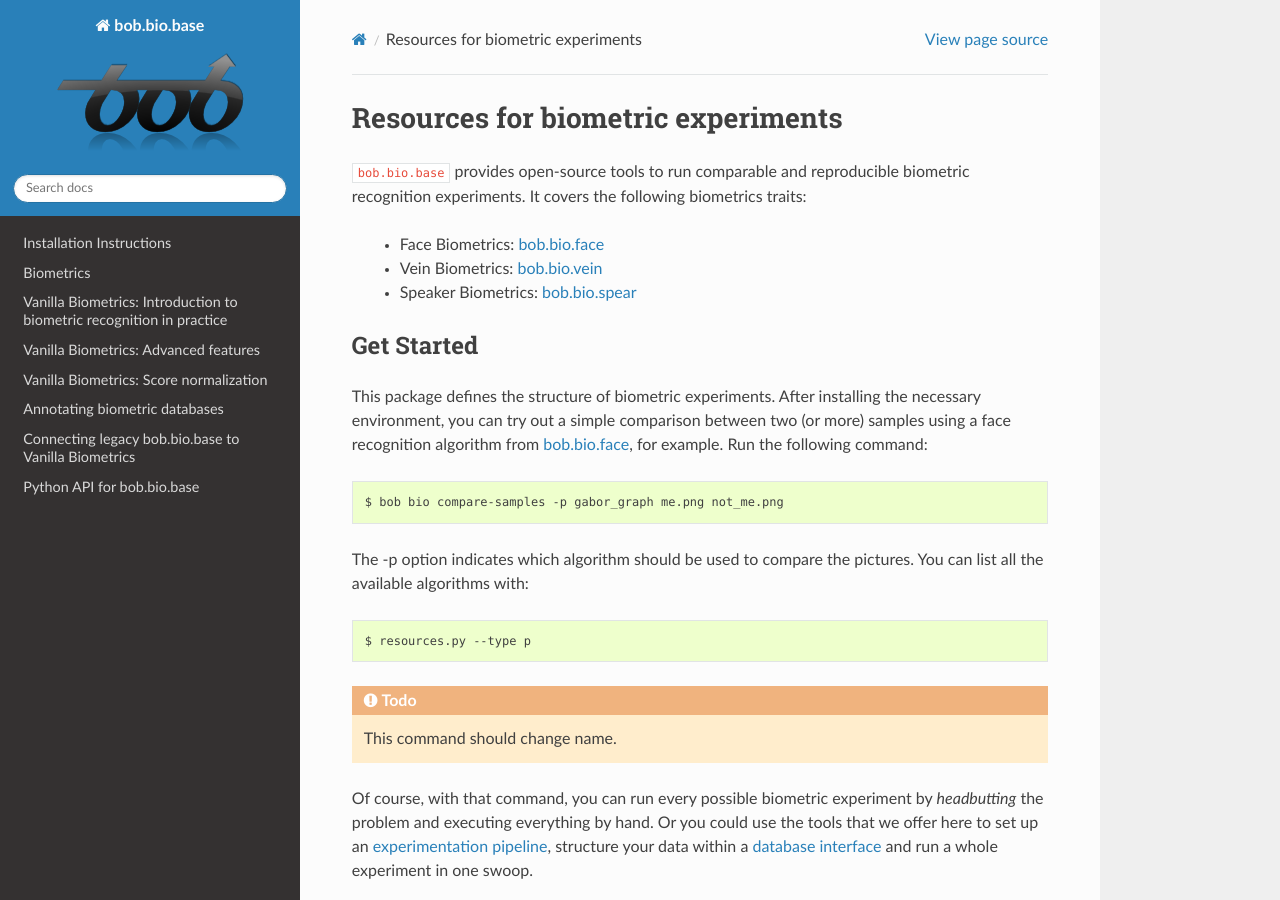
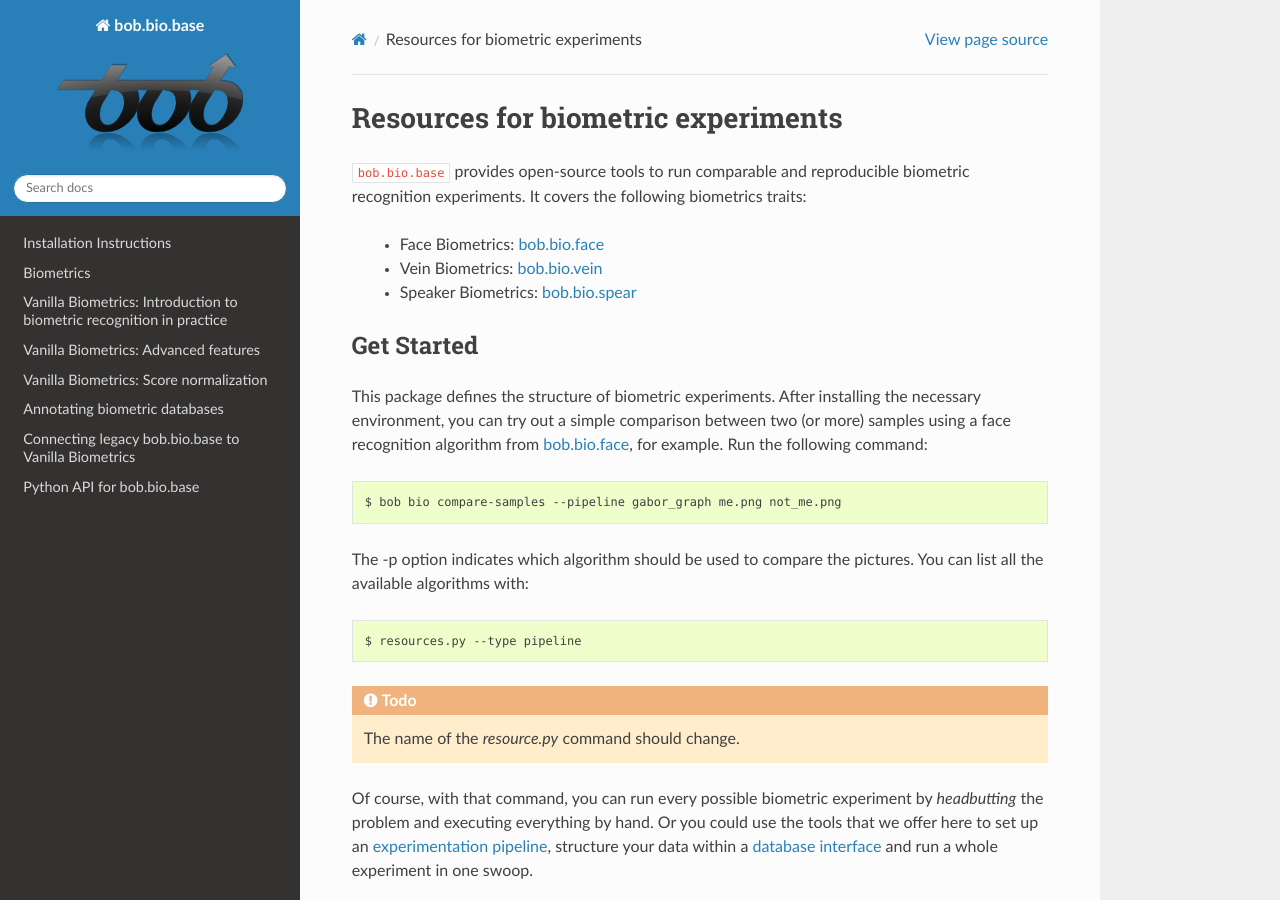
Before and after one commit to bioidiap/bob.bio.base, a Sphinx documentation site: the page built from doc/index.rst, in a window 1280 px wide and 900 px high. Built offline with Sphinx 7.4.7 and the Read the Docs theme 2.0.0, drawn with Linux system fonts in a browser that asks for light colours; the version number could not be read and is left out.

Commit message:
--pipeline instead of -p in docs

```diff
--- a/doc/index.rst
+++ b/doc/index.rst
@@ -23,17 +23,17 @@ Get Started
 
 This package defines the structure of biometric experiments. After installing the necessary environment, you can try out a simple comparison between two (or more) samples using a face recognition algorithm from `bob.bio.face <http://gitlab.idiap.ch/bob/bob.bio.face>`__, for example. Run the following command::
 
-$ bob bio compare-samples -p gabor_graph me.png not_me.png
+$ bob bio compare-samples --pipeline gabor_graph me.png not_me.png
 
 The -p option indicates which algorithm should be used to compare the pictures.
 You can list all the available algorithms with::
 
-$ resources.py --type p
+$ resources.py --type pipeline
 
 
 .. todo::
 
-  This command should change name.
+  The name of the `resource.py` command should change.
 
 
 Of course, with that command, you can run every possible biometric experiment by *headbutting* the problem and executing everything by hand.
```
